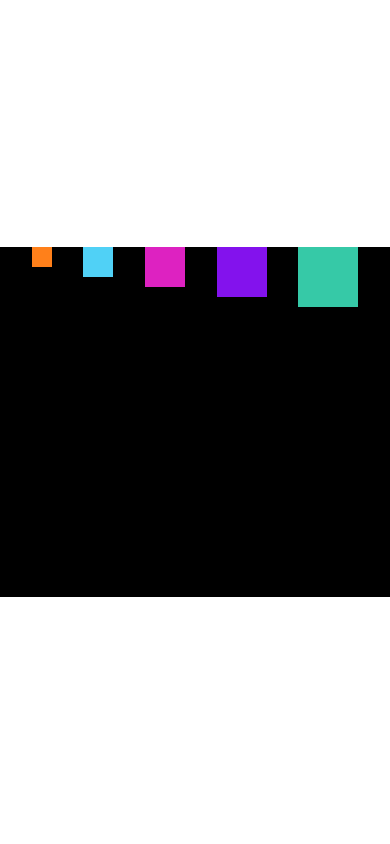
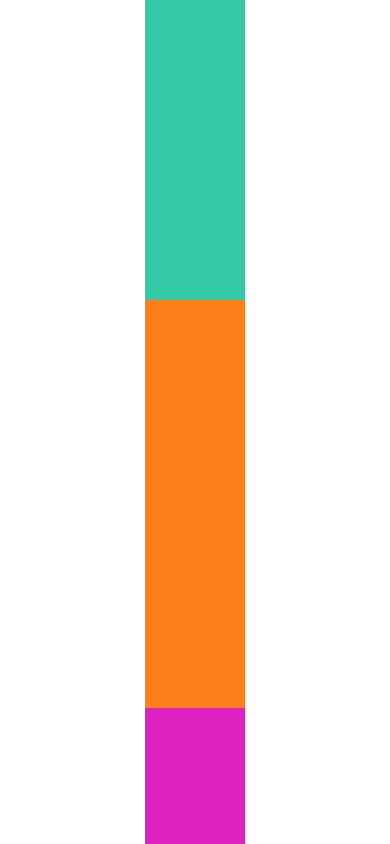
Before and after one commit to MDOBreno/RNAula02Exercicios, a React Native app: screen / in a window 390 px wide. Built offline with nearby package versions, Linux system fonts and the light colour scheme.

Commit message:
- Secao03Aula49 - Usando Flexbox 04

```diff
--- a/src/App.js
+++ b/src/App.js
@@ -14,7 +14,8 @@ export default App */
 //                         <Text>Primeiro Componente!!!</Text>
 //                     </SafeAreaView>
 
-import FlexboxV3 from './componentes/layout/FlexboxV3'
+import FlexboxV4 from './componentes/layout/FlexboxV4'
+// import FlexboxV3 from './componentes/layout/FlexboxV3'
 // import FlexboxV2 from './componentes/layout/FlexboxV2'
 // import FlexboxV1 from './componentes/layout/FlexboxV1'
 // import DigiteSeuNome from './componentes/DigiteSeuNome'
@@ -42,8 +43,9 @@ import FlexboxV3 from './componentes/layout/FlexboxV3'
 
 export default ()=> (
     <SafeAreaView style={style.App}>
+        <FlexboxV4 />
+        {/*
         <FlexboxV3 />
-        {/*
         <FlexboxV2 />
         <FlexboxV1 />
         <DigiteSeuNome />
--- /dev/null
+++ b/src/componentes/layout/FlexboxV4.js
@@ -0,0 +1,30 @@
+import React from 'react'
+import { SafeAreaView, View } from 'react-native'
+import style from './FlexboxV4Estilo'
+
+// import Quadrado from './Quadrado'
+
+
+
+export default props => {
+
+    return (
+        <SafeAreaView style={style.FlexV4}>
+            <View style={style.V0}>
+
+            </View>
+            <View style={style.V1}>
+
+            </View>
+            <View style={style.V2}>
+
+            </View>
+
+            {/* <Quadrado cor='#ff801a' lado={20} />
+            <Quadrado cor='#50d1f6' lado={30} />
+            <Quadrado cor='#dd22c1' lado={40} />
+            <Quadrado cor='#8312ed' lado={50} />
+            <Quadrado cor='#36c9a7' lado={60} /> */}
+        </SafeAreaView>
+    )
+}
--- /dev/null
+++ b/src/componentes/layout/FlexboxV4Estilo.js
@@ -0,0 +1,26 @@
+import { StyleSheet } from 'react-native'
+
+export default StyleSheet.create({
+        FlexV4: {
+            flexGrow: 1,
+            // flexDirection: 'row',           // Direcao da listagem
+            // justifyContent: 'space-evenly', // Espacamento principal
+            // alignItems: "flex-start",       // Crescer no eixo Cruzado
+            // height: 350,
+            width: 100,                  // Espacamento cruzado
+            backgroundColor: '#000',
+        },
+        V0: {
+            height: 300,
+            backgroundColor: '#36c9a7',
+        },
+        V1: {
+            backgroundColor: '#ff801a',
+            flexGrow: 3, // Obs em muitos casos flexGrow e flex sao iguais
+        },
+        V2: {
+            backgroundColor: '#dd22c1',
+            flexGrow: 1,
+        },
+    }
+)
```
